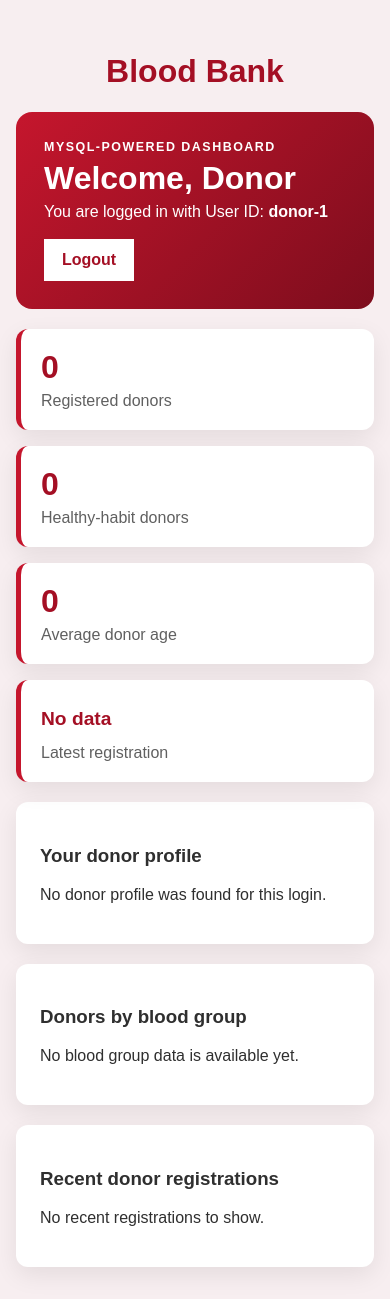
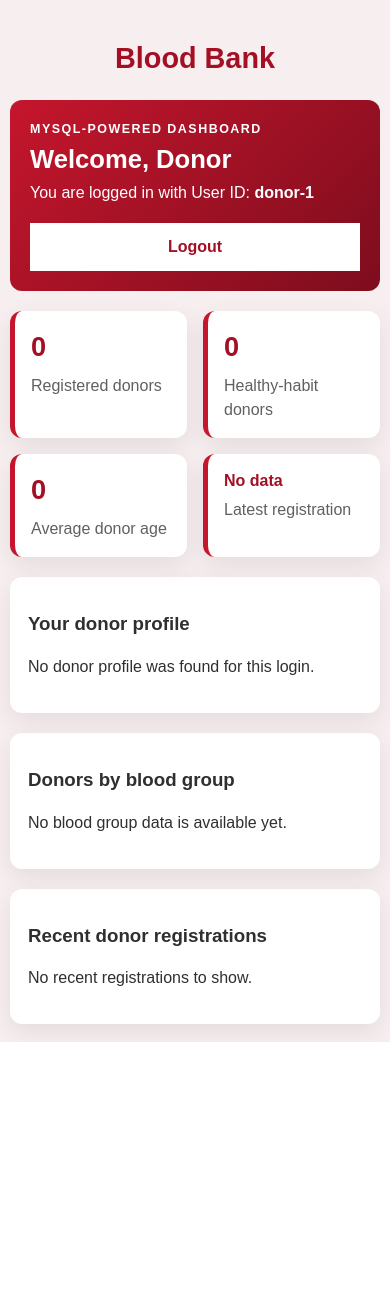
Before and after one commit to Bala-10-06/blood-bank, a Flask app: page /dashboard in a window 390 px wide. After the commit the page ends 1042 px from the top, so only its background shows below. Run offline with Flask 3, Linux system fonts and the light colour scheme; the visitor is signed in with stand-in values (Sample User, id 1); data that the repository does not hold is empty.

Commit message:
Improve responsive layout styling

```diff
--- a/static/styles.css
+++ b/static/styles.css
@@ -1,5 +1,9 @@
 * {
     box-sizing: border-box;
+}
+
+html {
+    min-width: 320px;
 }
 
 body {
@@ -7,24 +11,32 @@ body {
     background: #f7eef0;
     color: #2f2f2f;
     font-family: Arial, sans-serif;
+    line-height: 1.5;
 }
 
 .container {
-    max-width: 760px;
+    width: min(100%, 1120px);
     margin: 0 auto;
-    padding: 32px 16px;
+    padding: clamp(18px, 4vw, 36px) clamp(12px, 4vw, 24px);
 }
 
 h1 {
     color: #a40f24;
+    font-size: clamp(1.8rem, 5vw, 2.6rem);
     text-align: center;
+}
+
+h2,
+h3 {
+    line-height: 1.2;
 }
 
 .card {
     background: #ffffff;
     border-radius: 12px;
     box-shadow: 0 8px 24px rgba(0, 0, 0, 0.08);
-    padding: 24px;
+    padding: clamp(18px, 4vw, 24px);
+    min-width: 0;
 }
 
 form {
@@ -39,11 +51,14 @@ button {
     border: 1px solid #c9c9c9;
     border-radius: 8px;
     font: inherit;
+    max-width: 100%;
     padding: 10px;
+    width: 100%;
 }
 
 textarea {
     min-height: 90px;
+    resize: vertical;
 }
 
 button,
@@ -67,7 +82,18 @@ button:hover,
 
 .inline-options {
     display: flex;
-    gap: 20px;
+    flex-wrap: wrap;
+    gap: 12px 20px;
+}
+
+.inline-options label {
+    align-items: center;
+    display: inline-flex;
+    gap: 8px;
+}
+
+.inline-options input {
+    width: auto;
 }
 
 .message {
@@ -91,9 +117,10 @@ button:hover,
     border-radius: 16px;
     color: #ffffff;
     display: flex;
+    gap: 20px;
     justify-content: space-between;
     margin-bottom: 20px;
-    padding: 28px;
+    padding: clamp(20px, 5vw, 32px);
 }
 
 .dashboard-hero h2,
@@ -102,8 +129,9 @@ button:hover,
 }
 
 .dashboard-hero h2 {
-    font-size: 2rem;
+    font-size: clamp(1.6rem, 5vw, 2.4rem);
     margin: 6px 0;
+    overflow-wrap: anywhere;
 }
 
 .eyebrow {
@@ -116,6 +144,7 @@ button:hover,
 .button-link.secondary {
     background: #ffffff;
     color: #a40f24;
+    flex: 0 0 auto;
 }
 
 .stats-grid,
@@ -126,11 +155,11 @@ button:hover,
 }
 
 .stats-grid {
-    grid-template-columns: repeat(4, minmax(0, 1fr));
+    grid-template-columns: repeat(auto-fit, minmax(170px, 1fr));
 }
 
 .dashboard-grid {
-    grid-template-columns: minmax(0, 1.35fr) minmax(280px, 0.65fr);
+    grid-template-columns: minmax(0, 1.35fr) minmax(260px, 0.65fr);
 }
 
 .stat-card {
@@ -138,7 +167,8 @@ button:hover,
     border-left: 5px solid #c5162d;
     border-radius: 12px;
     box-shadow: 0 8px 24px rgba(0, 0, 0, 0.08);
-    padding: 20px;
+    padding: clamp(16px, 3vw, 20px);
+    min-width: 0;
 }
 
 .stat-value,
@@ -148,13 +178,14 @@ button:hover,
 
 .stat-value {
     color: #a40f24;
-    font-size: 2rem;
+    font-size: clamp(1.7rem, 6vw, 2.25rem);
     font-weight: 800;
+    overflow-wrap: anywhere;
 }
 
 .stat-value.small {
-    font-size: 1.2rem;
-    line-height: 2.4rem;
+    font-size: clamp(1rem, 4vw, 1.2rem);
+    line-height: 1.4;
 }
 
 .stat-label {
@@ -165,7 +196,7 @@ button:hover,
 .profile-list {
     display: grid;
     gap: 14px;
-    grid-template-columns: repeat(2, minmax(0, 1fr));
+    grid-template-columns: repeat(auto-fit, minmax(180px, 1fr));
     margin: 0;
 }
 
@@ -190,6 +221,7 @@ button:hover,
 
 .profile-list dd {
     margin: 0;
+    overflow-wrap: anywhere;
 }
 
 .blood-group-list {
@@ -200,6 +232,7 @@ button:hover,
 .blood-group-row {
     align-items: center;
     display: flex;
+    gap: 12px;
     justify-content: space-between;
 }
 
@@ -218,10 +251,12 @@ button:hover,
 
 .table-wrap {
     overflow-x: auto;
+    -webkit-overflow-scrolling: touch;
 }
 
 table {
     border-collapse: collapse;
+    min-width: 620px;
     width: 100%;
 }
 
@@ -230,6 +265,7 @@ td {
     border-bottom: 1px solid #eeeeee;
     padding: 12px 10px;
     text-align: left;
+    white-space: nowrap;
 }
 
 th {
@@ -239,10 +275,6 @@ th {
 }
 
 @media (max-width: 820px) {
-    .container {
-        max-width: 100%;
-    }
-
     .dashboard-hero,
     .dashboard-grid {
         display: block;
@@ -252,18 +284,27 @@ th {
         margin-top: 18px;
     }
 
-    .stats-grid {
-        grid-template-columns: repeat(2, minmax(0, 1fr));
-    }
-
     .dashboard-grid .card + .card {
         margin-top: 20px;
     }
 }
 
 @media (max-width: 560px) {
-    .stats-grid,
-    .profile-list {
-        grid-template-columns: 1fr;
+    .container {
+        padding-inline: 10px;
+    }
+
+    .dashboard-hero {
+        border-radius: 12px;
+    }
+
+    .button-link,
+    button {
+        width: 100%;
+    }
+
+    th,
+    td {
+        padding: 10px 8px;
     }
 }
```
